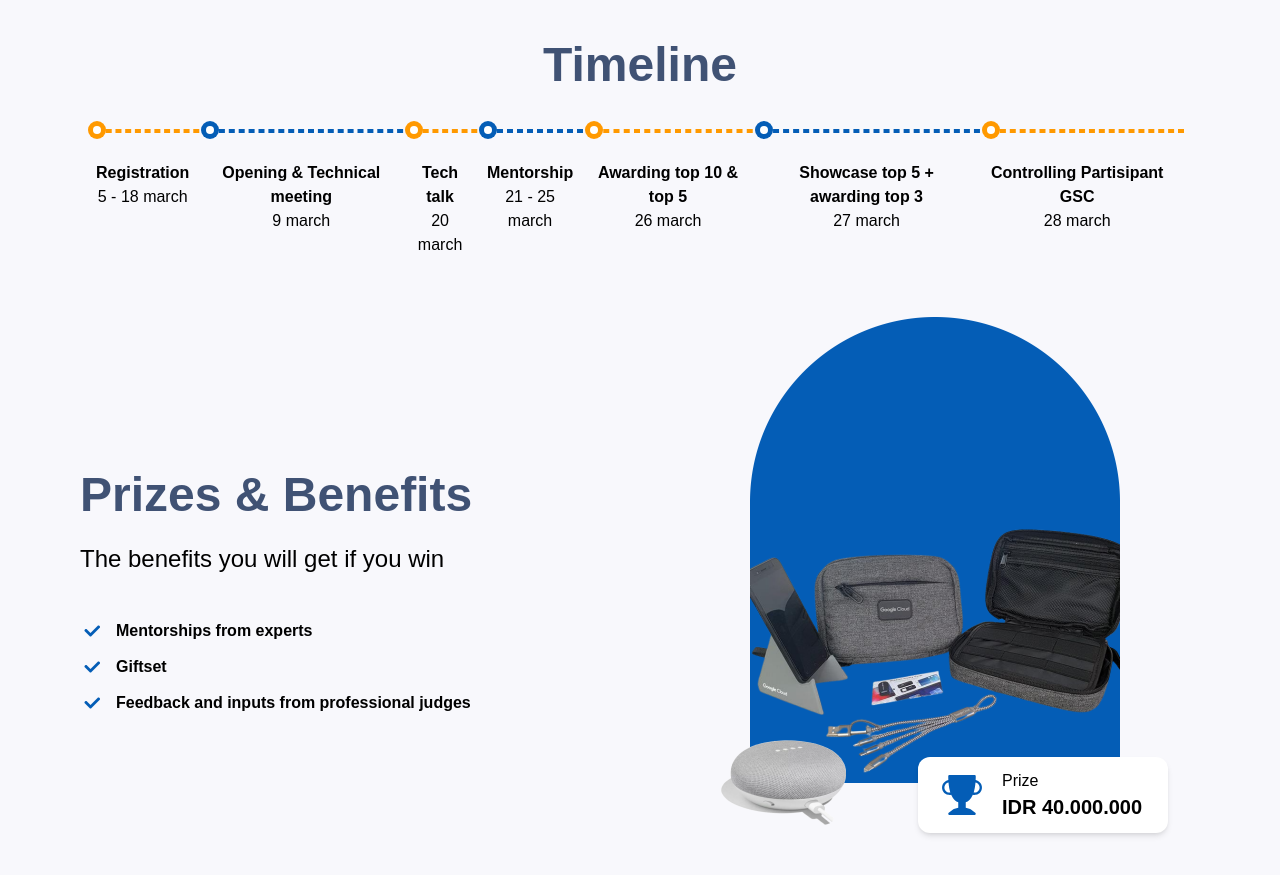
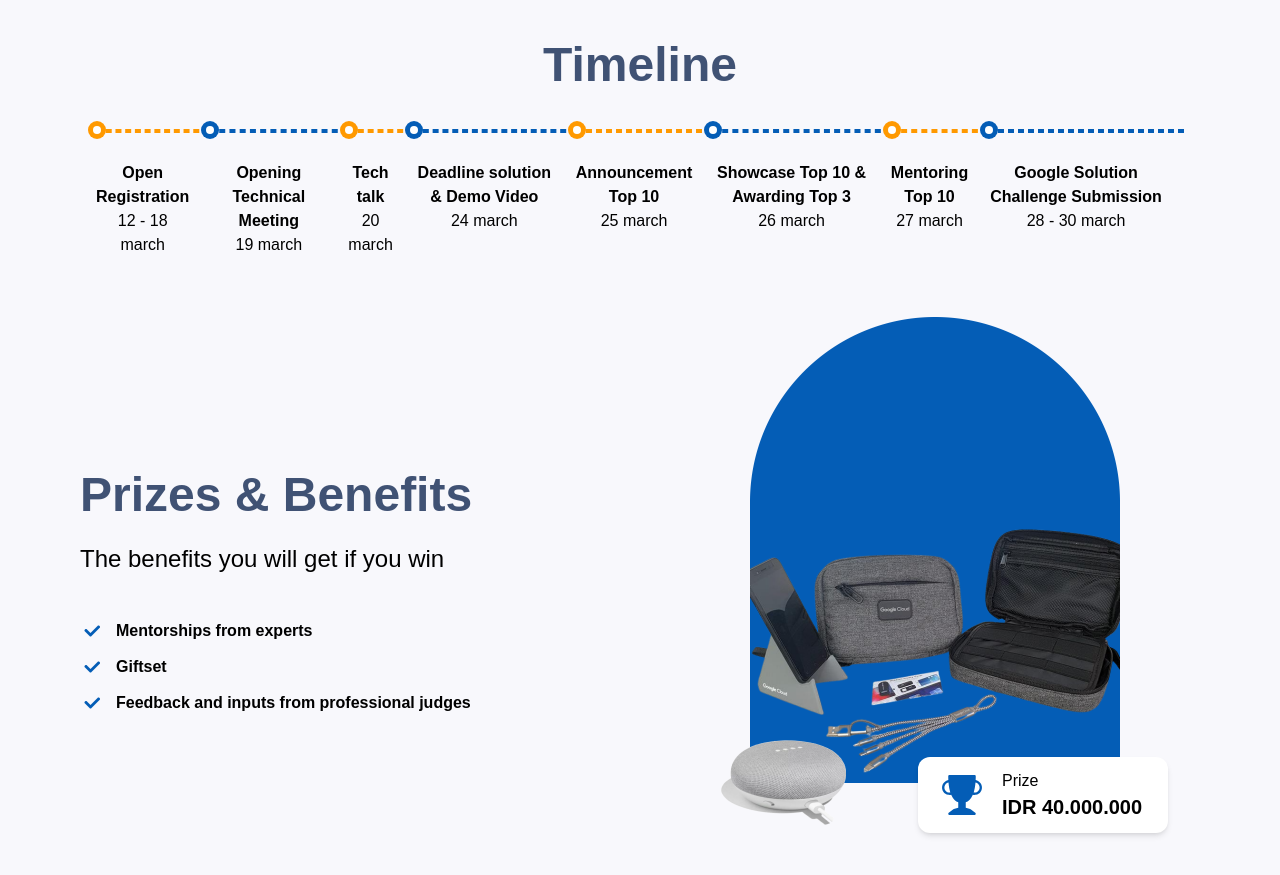
Before and after one commit to GDSC-Indonesia/hackathon-landing, a Next.js app: page / in a window 1280 px wide. Shown: the part 1220-2095 px from the top of the page. Built offline with nearby package versions, Linux system fonts and the light colour scheme; a web font is replaced by a local one.

Commit message:
fix timeline

```diff
--- a/components/Section/TimelineSection.tsx
+++ b/components/Section/TimelineSection.tsx
@@ -3,32 +3,36 @@ import Container from '../Container'
 
 const timeLines = [
   {
-    name: 'Registration',
-    date: '5 - 18 march',
+    name: 'Open Registration',
+    date: '12 - 18 march',
   },
   {
-    name: 'Opening & Technical meeting',
-    date: '9 march',
+    name: 'Opening Technical Meeting ',
+    date: '19 march',
   },
   {
     name: 'Tech talk',
     date: '20 march',
   },
   {
-    name: 'Mentorship',
-    date: '21 - 25 march',
+    name: 'Deadline solution & Demo Video',
+    date: '24 march',
   },
   {
-    name: 'Awarding top 10 & top 5',
+    name: 'Announcement Top 10',
+    date: '25 march',
+  },
+  {
+    name: 'Showcase Top 10 & Awarding Top 3',
     date: '26 march',
   },
   {
-    name: 'Showcase top 5 + awarding top 3',
+    name: 'Mentoring Top 10',
     date: '27 march',
   },
   {
-    name: 'Controlling Partisipant GSC',
-    date: '28 march',
+    name: 'Google Solution Challenge Submission',
+    date: '28 - 30 march',
   },
 ]
 
```
